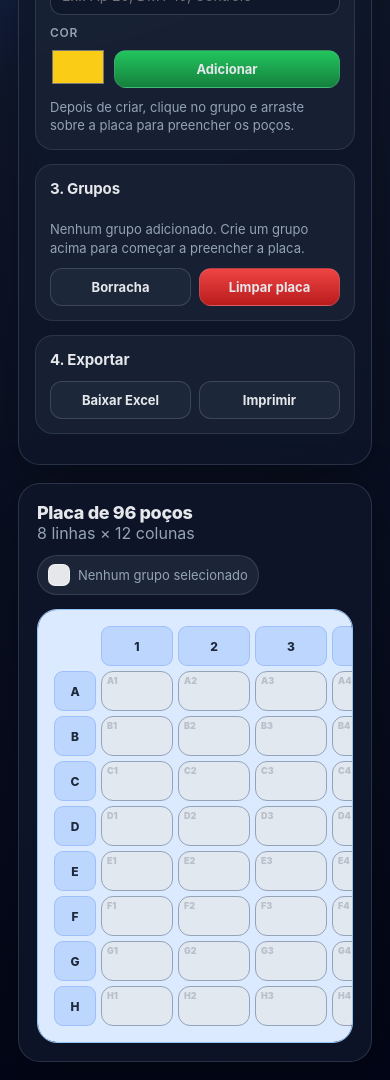
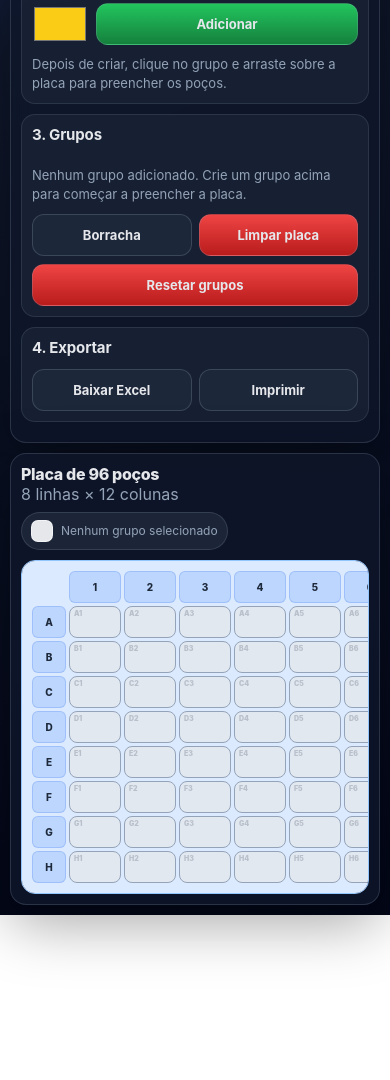
Before and after one commit to Indjow/placas, a plain HTML site: page index.html in a window 390 px wide. Shown: the part 418-1498 px from the top of the page. After the commit the page ends 1333 px from the top, so only its background shows below. Drawn offline with Linux system fonts and the light colour scheme.

Commit message:
Update index.html

```diff
--- a/index.html
+++ b/index.html
@@ -28,6 +28,7 @@
       background: radial-gradient(circle at top left, #1e3a8a 0, #0f172a 34%, #020617 100%);
       color: var(--text);
       min-height: 100vh;
+      overflow-x: hidden;
     }
 
     header {
@@ -67,11 +68,13 @@
       padding: 16px;
       overflow: auto;
       max-height: calc(100vh - 112px);
+      min-width: 0;
     }
 
     main {
       padding: 18px;
       overflow: auto;
+      min-width: 0;
     }
 
     .section {
@@ -251,6 +254,7 @@
       padding: 16px;
       overflow: auto;
       color: #0f172a;
+      -webkit-overflow-scrolling: touch;
     }
 
     .plate-grid {
@@ -276,6 +280,10 @@
       background: rgba(59, 130, 246, .18);
       border: 1px solid rgba(37, 99, 235, .2);
       border-radius: 9px;
+    }
+
+    .corner {
+      background: #dbeafe;
     }
 
     .well {
@@ -366,15 +374,118 @@
     }
 
     @media (max-width: 980px) {
+      header {
+        padding: 16px 14px 10px;
+      }
+
+      h1 {
+        font-size: 22px;
+        letter-spacing: 0;
+      }
+
+      .subtitle {
+        font-size: 13px;
+      }
+
       .app {
         grid-template-columns: 1fr;
+        gap: 10px;
+        padding: 10px;
       }
+
+      aside, main {
+        border-radius: 16px;
+      }
+
       aside {
         max-height: none;
+        padding: 10px;
       }
+
+      main {
+        padding: 10px;
+      }
+
+      .section {
+        padding: 10px;
+        border-radius: 14px;
+        margin-bottom: 10px;
+      }
+
+      .workspace-head {
+        gap: 8px;
+        margin-bottom: 10px;
+      }
+
+      .plate-title {
+        font-size: 16px;
+      }
+
+      .selected-badge {
+        max-width: 100%;
+        font-size: 12px;
+        padding: 7px 9px;
+      }
+
+      .plate-wrap {
+        border-radius: 14px;
+        max-height: 68vh;
+        padding: 10px;
+        overscroll-behavior: contain;
+      }
+
+      .plate-grid {
+        gap: 3px;
+        grid-auto-rows: 32px;
+        min-width: max-content;
+        touch-action: pan-x pan-y;
+      }
+
+      .corner, .col-head, .row-head {
+        font-size: 10px;
+        border-radius: 6px;
+      }
+
+      .corner {
+        position: sticky;
+        top: 0;
+        left: 0;
+        z-index: 5;
+      }
+
+      .col-head {
+        position: sticky;
+        top: 0;
+        z-index: 3;
+      }
+
+      .row-head {
+        position: sticky;
+        left: 0;
+        z-index: 4;
+      }
+
       .well {
-        min-width: 58px;
-        height: 40px;
+        min-width: 44px;
+        height: 32px;
+        border-radius: 8px;
+        padding: 3px 4px;
+        font-size: 10px;
+      }
+
+      .well .coord {
+        top: 2px;
+        left: 4px;
+        font-size: 7px;
+      }
+
+      .tool-row {
+        gap: 7px;
+      }
+
+      .btn {
+        min-height: 42px;
+        padding: 9px 10px;
       }
     }
 
@@ -405,6 +516,7 @@
           <option value="24">24 poços — 4 × 6</option>
           <option value="48">48 poços — 6 × 8</option>
           <option value="96" selected>96 poços — 8 × 12</option>
+          <option value="384">384 poços — 16 × 24</option>
         </select>
         <div class="status" id="plateInfo"></div>
       </div>
@@ -431,6 +543,7 @@
           <button class="btn secondary" id="eraserBtn">Borracha</button>
           <button class="btn danger" id="clearPlateBtn">Limpar placa</button>
         </div>
+        <button class="btn danger block" id="resetGroupsBtn" style="margin-top: 8px;">Resetar grupos</button>
       </div>
 
       <div class="section export-area">
@@ -467,7 +580,8 @@
       12: { rows: 3, cols: 4,  label: 'Placa de 12 poços' },
       24: { rows: 4, cols: 6,  label: 'Placa de 24 poços' },
       48: { rows: 6, cols: 8,  label: 'Placa de 48 poços' },
-      96: { rows: 8, cols: 12, label: 'Placa de 96 poços' }
+      96: { rows: 8, cols: 12, label: 'Placa de 96 poços' },
+      384: { rows: 16, cols: 24, label: 'Placa de 384 poços' }
     };
 
     const defaultGroups = [];
@@ -482,6 +596,8 @@
 
     let isPainting = false;
     let lastPainted = null;
+    let touchPaintStart = null;
+    let resizeTimer = null;
 
     const el = {
       platePreset: document.getElementById('platePreset'),
@@ -493,6 +609,7 @@
       actionStatus: document.getElementById('actionStatus'),
       eraserBtn: document.getElementById('eraserBtn'),
       clearPlateBtn: document.getElementById('clearPlateBtn'),
+      resetGroupsBtn: document.getElementById('resetGroupsBtn'),
       plateTitle: document.getElementById('plateTitle'),
       plateSubtitle: document.getElementById('plateSubtitle'),
       selectedBadge: document.getElementById('selectedBadge'),
@@ -501,8 +618,27 @@
       printBtn: document.getElementById('printBtn')
     };
 
+    function rowLabel(index) {
+      let label = '';
+      index += 1;
+      while (index > 0) {
+        const remainder = (index - 1) % 26;
+        label = String.fromCharCode(65 + remainder) + label;
+        index = Math.floor((index - 1) / 26);
+      }
+      return label;
+    }
+
+    function rowIndexFromLabel(label) {
+      let index = 0;
+      for (const char of label) {
+        index = index * 26 + (char.charCodeAt(0) - 64);
+      }
+      return index - 1;
+    }
+
     function coord(row, col) {
-      return `${String.fromCharCode(65 + row)}${col + 1}`;
+      return `${rowLabel(row)}${col + 1}`;
     }
 
     function getPreset() {
@@ -574,6 +710,12 @@
       saveState();
     }
 
+    function finishPainting() {
+      isPainting = false;
+      lastPainted = null;
+      touchPaintStart = null;
+    }
+
     function updateWellElement(key) {
       const well = document.querySelector(`[data-well="${key}"]`);
       if (!well) return;
@@ -591,10 +733,21 @@
       well.querySelector('.well-label').textContent = group.name;
     }
 
+    function getPlateMetrics() {
+      const isMobile = window.matchMedia('(max-width: 980px)').matches;
+      const p = getPreset();
+      if (!isMobile) return { rowHeader: 42, well: 72 };
+      return {
+        rowHeader: 34,
+        well: p.cols > 12 ? 44 : 52
+      };
+    }
+
     function renderPlate() {
       const p = getPreset();
+      const metrics = getPlateMetrics();
       el.plateGrid.innerHTML = '';
-      el.plateGrid.style.gridTemplateColumns = `42px repeat(${p.cols}, minmax(72px, 1fr))`;
+      el.plateGrid.style.gridTemplateColumns = `${metrics.rowHeader}px repeat(${p.cols}, ${metrics.well}px)`;
 
       const corner = document.createElement('div');
       corner.className = 'corner';
@@ -610,7 +763,7 @@
       for (let r = 0; r < p.rows; r++) {
         const rowHead = document.createElement('div');
         rowHead.className = 'row-head';
-        rowHead.textContent = String.fromCharCode(65 + r);
+        rowHead.textContent = rowLabel(r);
         el.plateGrid.appendChild(rowHead);
 
         for (let c = 0; c < p.cols; c++) {
@@ -621,6 +774,13 @@
           well.innerHTML = `<span class="coord">${key}</span><span class="well-label"></span>`;
 
           well.addEventListener('pointerdown', e => {
+            if (e.pointerType === 'touch') {
+              isPainting = false;
+              lastPainted = null;
+              touchPaintStart = { key, x: e.clientX, y: e.clientY, moved: false };
+              return;
+            }
+
             e.preventDefault();
             isPainting = true;
             lastPainted = null;
@@ -633,26 +793,36 @@
           });
 
           well.addEventListener('pointermove', e => {
+            if (e.pointerType === 'touch' && touchPaintStart) {
+              const dx = Math.abs(e.clientX - touchPaintStart.x);
+              const dy = Math.abs(e.clientY - touchPaintStart.y);
+              if (dx > 8 || dy > 8) touchPaintStart.moved = true;
+              return;
+            }
+
             if (!isPainting) return;
             const target = document.elementFromPoint(e.clientX, e.clientY);
             const targetWell = target?.closest?.('[data-well]');
             if (targetWell) paintWell(targetWell.dataset.well);
           });
 
-          well.addEventListener('pointerup', () => {
+          well.addEventListener('pointerup', e => {
+            if (e.pointerType === 'touch') {
+              if (touchPaintStart && !touchPaintStart.moved) paintWell(touchPaintStart.key);
+              touchPaintStart = null;
+              return;
+            }
+
             isPainting = false;
             lastPainted = null;
           });
+
+          well.addEventListener('pointercancel', finishPainting);
 
           el.plateGrid.appendChild(well);
           updateWellElement(key);
         }
       }
-
-      document.addEventListener('pointerup', () => {
-        isPainting = false;
-        lastPainted = null;
-      }, { once: true });
     }
 
     function renderGroups() {
@@ -786,7 +956,7 @@
           delete state.wells[key];
           return;
         }
-        const row = rowLetter.charCodeAt(0) - 65;
+        const row = rowIndexFromLabel(rowLetter);
         const col = colNumber - 1;
         if (row >= p.rows || col >= p.cols) delete state.wells[key];
       });
@@ -870,7 +1040,7 @@
       for (let r = 0; r < p.rows; r++) {
         const rowNumber = r + 2;
         rows += `<row r="${rowNumber}" ht="44" customHeight="1">`;
-        rows += textCell(`A${rowNumber}`, String.fromCharCode(65 + r), 1);
+        rows += textCell(`A${rowNumber}`, rowLabel(r), 1);
 
         for (let c = 0; c < p.cols; c++) {
           const key = coord(r, c);
@@ -1210,7 +1380,8 @@
         if (!raw) return;
         const parsed = JSON.parse(raw);
 
-        if (!parsed || !presets[parsed.preset]) return;
+        if (!parsed) return;
+        if (!presets[parsed.preset]) parsed.preset = '96';
 
         const hasLegacySeededData = Array.isArray(parsed.groups) && parsed.groups.some(g =>
           typeof g?.name === 'string' && g.name.trim().toLowerCase() === 'controle'
@@ -1262,6 +1433,17 @@
       render();
     });
 
+    el.resetGroupsBtn.addEventListener('click', () => {
+      if (!confirm('Resetar todos os grupos? Os poços preenchidos também serão limpos.')) return;
+      state.groups = [];
+      state.selectedGroupId = null;
+      state.eraser = false;
+      state.wells = {};
+      setActionStatus('Grupos resetados.');
+      render();
+      saveState();
+    });
+
     el.downloadExcelBtn.addEventListener('click', () => {
       download(`placa_${state.preset}_pocos_layout.xlsx`, buildExcelWorkbook(), 'application/vnd.openxmlformats-officedocument.spreadsheetml.sheet');
     });
@@ -1271,7 +1453,13 @@
       openPrintPreview();
     });
 
+    document.addEventListener('pointerup', finishPainting);
+    document.addEventListener('pointercancel', finishPainting);
     window.addEventListener('beforeunload', saveState);
+    window.addEventListener('resize', () => {
+      clearTimeout(resizeTimer);
+      resizeTimer = setTimeout(renderPlate, 150);
+    });
 
     loadState();
     render();
```
